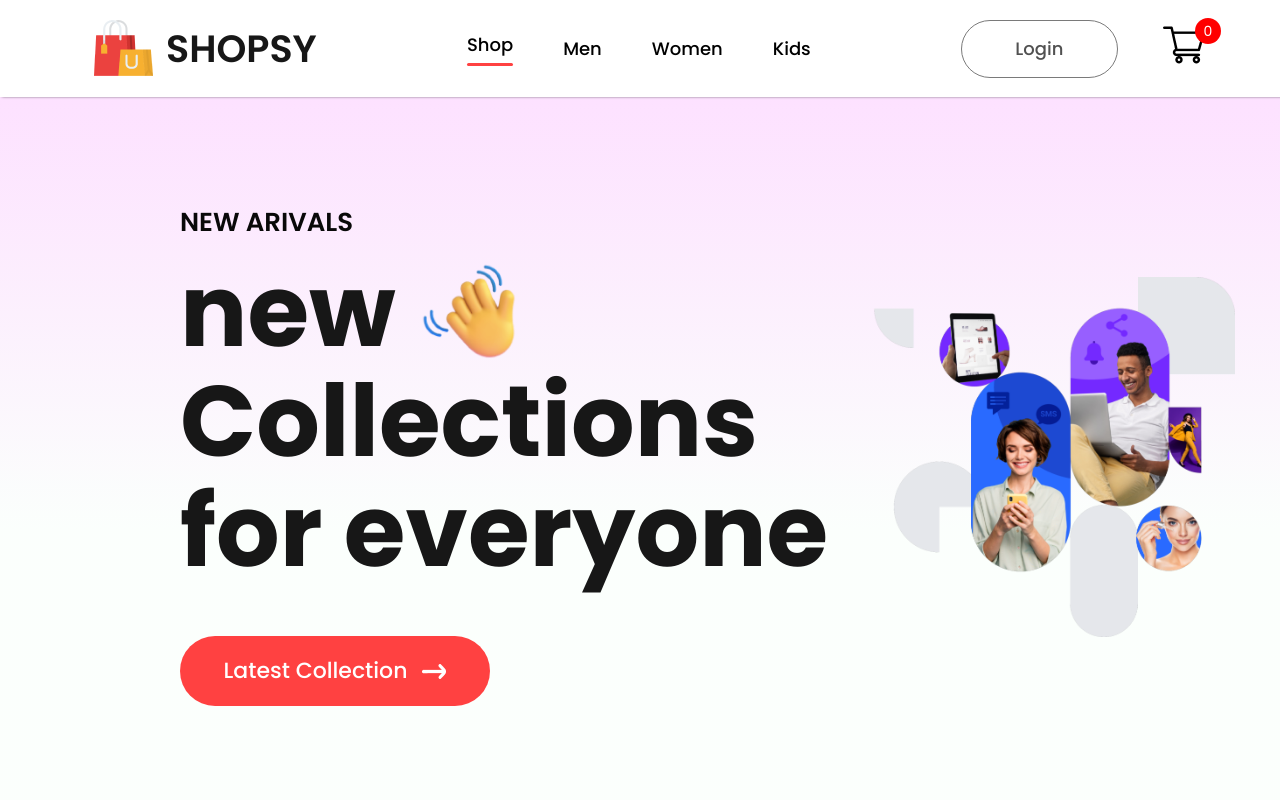
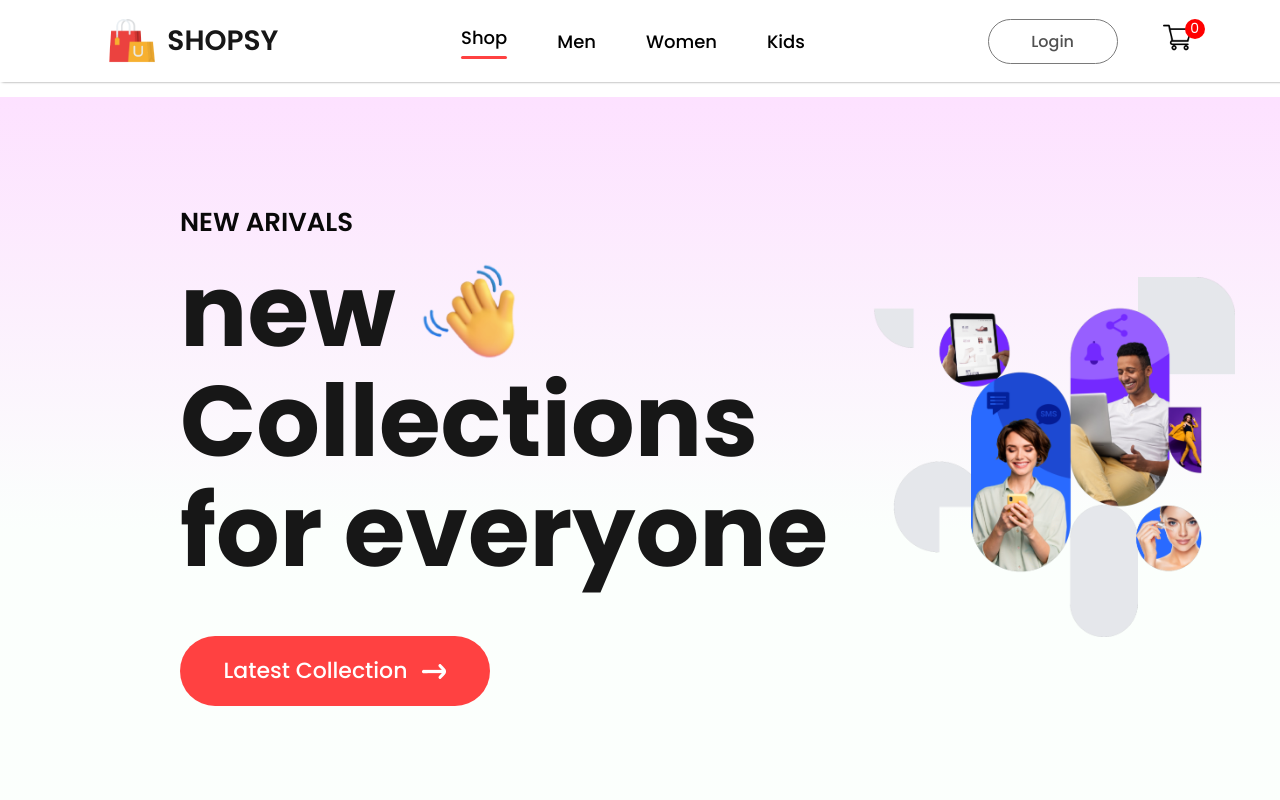
Before and after one commit to souravcodes1080/mern-ecommerce, a React (Vite) app in the folder frontend/: page / in a window 1280 px wide. Shown: the top 800 px of the page. Built offline with nearby package versions, Linux system fonts and the light colour scheme.

Commit message:
navbar fixed

```diff
--- a/frontend/src/Components/Navbar/Navbar.jsx
+++ b/frontend/src/Components/Navbar/Navbar.jsx
@@ -11,7 +11,7 @@ function Navbar() {
   return (
     <div className="navbar">
       <div className="nav-logo">
-        <img src={logo} alt="brand_logo" />
+        <img src={logo} alt="brand_logo" width={"50px"} />
         <p>SHOPSY</p>
       </div>
       <ul className="nav-menu">
@@ -20,37 +20,59 @@ function Navbar() {
             setMenu("shop");
           }}
         >
-          <Link to="/" style={{textDecoration: "none", color: "black"}} >Shop {menu === "shop" ? <hr /> : <></>}</Link>
+          <Link to="/" style={{ textDecoration: "none", color: "black" }}>
+            Shop {menu === "shop" ? <hr /> : <></>}
+          </Link>
         </li>
         <li
           onClick={() => {
             setMenu("men");
           }}
         >
-          <Link to="/men" style={{textDecoration: "none", color: "black"}} >Men {menu === "men" ? <hr /> : <></>}</Link>
+          <Link to="/men" style={{ textDecoration: "none", color: "black" }}>
+            Men {menu === "men" ? <hr /> : <></>}
+          </Link>
         </li>
         <li
           onClick={() => {
             setMenu("women");
           }}
         >
-          <Link to="/women" style={{textDecoration: "none", color: "black"}} >Women {menu === "women" ? <hr /> : <></>}</Link>
+          <Link to="/women" style={{ textDecoration: "none", color: "black" }}>
+            Women {menu === "women" ? <hr /> : <></>}
+          </Link>
         </li>
         <li
           onClick={() => {
             setMenu("kids");
           }}
         >
-          <Link to="/kids" style={{textDecoration: "none", color: "black"}} >Kids {menu === "kids" ? <hr /> : <></>}</Link>
+          <Link to="/kids" style={{ textDecoration: "none", color: "black" }}>
+            Kids {menu === "kids" ? <hr /> : <></>}
+          </Link>
         </li>
       </ul>
       <div className="nav-login-cart">
         <Link to="/login">
-          <button className="nav-login">Login</button>
+          <button
+            onClick={() => {
+              setMenu("login");
+            }}
+            className="nav-login"
+          >
+            Login
+          </button>
         </Link>
 
         <Link to="/cart">
-          <img src={cart_icon} alt="cart_icon" />{" "}
+          <img
+            onClick={() => {
+              setMenu("cart");
+            }}
+            src={cart_icon}
+            alt="cart_icon"
+            width={"70%"}
+          />
         </Link>
         <div className="nav-cart-count">0</div>
       </div>
--- a/frontend/src/Components/Navbar/nabvar.css
+++ b/frontend/src/Components/Navbar/nabvar.css
@@ -18,7 +18,7 @@
 
 .nav-logo p{
     color: #171717;
-    font-size: 38px;
+    font-size: 28px;
     font-weight: 600;
 }
 
@@ -55,13 +55,13 @@
 }
 
 .nav-login-cart button{
-    width: 157px;
-    height: 58px;
+    width: 130px;
+    height: 45px;
     outline: none;
     border: 1px solid #7a7a7a;
     border-radius: 100px;
     color: #515151;
-    font-size: 18px;
+    font-size: 16px;
     font-weight: 500;
     background: white;
     cursor: pointer;
@@ -72,13 +72,13 @@
 }
 
 .nav-cart-count{
-    width: 26px;
-    height: 26px;
+    width: 20px;
+    height: 20px;
     display: flex;
     justify-content: center;
     align-items: center;
-    margin-top: -35px;
-    margin-left: -55px;
+    margin-top: -25px;
+    margin-left: -65px;
     border-radius: 100px;
     font-size: 14px;
     background: red;
```
